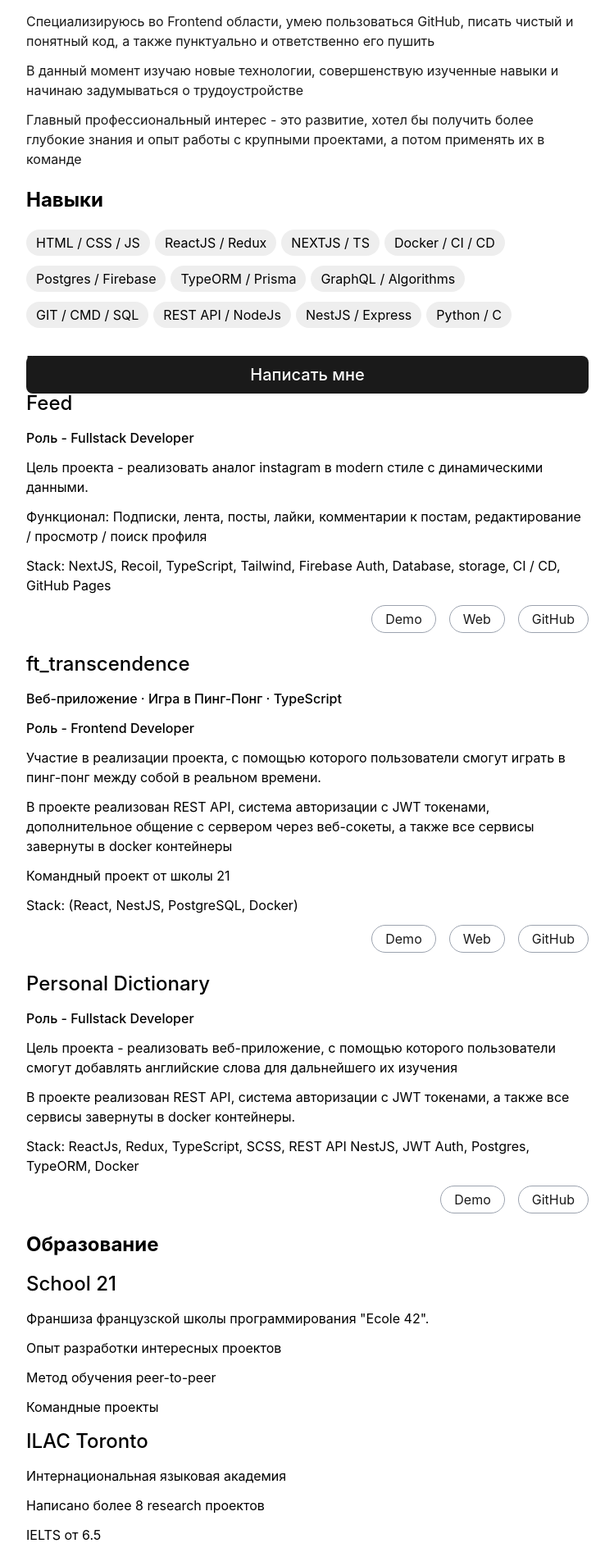
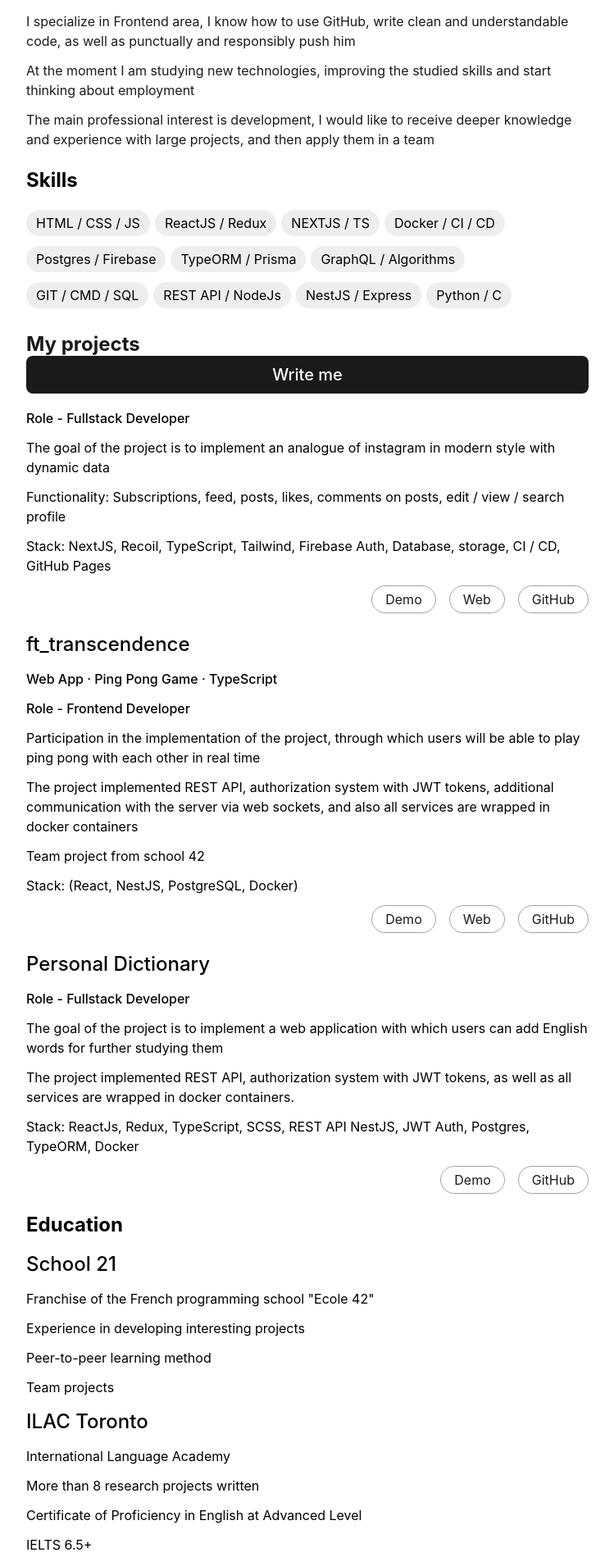
Before and after one commit to credo7/resume, a Next.js app: page / in a window 1280 px wide. Shown: the part 304-2203 px from the top of the page at 82% size, without its empty margins (265-1014 px from the left). Built offline with nearby package versions, Linux system fonts and the light colour scheme.

Commit message:
i18n added

```diff
--- /dev/null
+++ b/locales/en.js
@@ -0,0 +1,49 @@
+export default {
+  name: "Vitaly Akhmetzianov",
+  desc1: `I specialize in Frontend area, I know how to use GitHub,
+    write clean and understandable code, as well as punctually and responsibly
+    push him`,
+  desc2: `At the moment I am studying new technologies, improving the studied
+  skills and start thinking about employment`,
+  desc3: `The main professional interest is development, I would like to receive
+  deeper knowledge and experience with large projects, and then
+  apply them in a team`,
+  skillsField: "Skills",
+  projectsField: "My projects",
+  firstProjectName: "Feed",
+  firstProjectRole: "Role - Fullstack Developer",
+  firstProjectDesc1: `The goal of the project is to implement an analogue of instagram in modern style with
+  dynamic data`,
+  firstProjectDesc2: `Functionality: Subscriptions, feed, posts, likes, comments on posts,
+  edit / view / search profile`,
+  secondProjectName: "ft_transcendence",
+  secondProjectTags: "Web App · Ping Pong Game · TypeScript",
+  secondProjectRole: "Role - Frontend Developer",
+  secondProjectDesc1: `Participation in the implementation of the project, through which users
+  will be able to play ping pong with each other in real time`,
+  secondProjectDesc2: `The project implemented REST API, authorization system with JWT
+  tokens, additional communication with the server via web sockets, and
+  also all services are wrapped in docker containers`,
+  secondProjectDesc3: `Team project from school 42`,
+  thirdProjectName: "Personal Dictionary",
+  thirdProjectRole: "Role - Fullstack Developer",
+  thirdProjectDesc1: `The goal of the project is to implement a web application with which
+  users can add English words for further
+  studying them`,
+  thirdProjectDesc2: `The project implemented REST API, authorization system with JWT
+  tokens, as well as all services are wrapped in docker containers.`,
+  educationField: "Education",
+  schoolDesc1: 'Franchise of the French programming school "Ecole 42"',
+  schoolDesc2: "Experience in developing interesting projects",
+  schoolDesc3: "Peer-to-peer learning method",
+  schoolDesc4: "Team projects",
+  ilacDesc1: "International Language Academy",
+  ilacDesc2: "More than 8 research projects written",
+  ilacDesc3: `Certificate of Proficiency in English at Advanced Level`,
+  ilacDesc4: `IELTS 6.5+`,
+  ilacDesc5: `Pathway 3.3`,
+  kfuField: "KFU",
+  kfuDirection: "Business-IT direction",
+  kfuCourse: "Finishing 3rd year",
+  writeMe: "Write me",
+};
--- /dev/null
+++ b/locales/ru.js
@@ -0,0 +1,50 @@
+export default {
+  name: "Виталий Ахметзянов",
+  desc1: `Cпециализируюсь во Frontend области, умею пользоваться GitHub,
+    писать чистый и понятный код, а также пунктуально и ответственно
+    его пушить`,
+  desc2: `В данный момент изучаю новые технологии, совершенствую изученные
+    навыки и начинаю задумываться о трудоустройстве`,
+  desc3: `Главный профессиональный интерес - это развитие, хотел бы получить
+    более глубокие знания и опыт работы с крупными проектами, а потом
+    применять их в команде`,
+  skillsField: "Навыки",
+  projectsField: "Мои проекты",
+  firstProjectName: "Feed",
+  firstProjectRole: "Роль - Fullstack Developer",
+  firstProjectDesc1: `Цель проекта - реализовать аналог instagram в modern стиле c
+  динамическими данными.`,
+  firstProjectDesc2: `Функционал: Подписки, лента, посты, лайки, комментарии к постам,
+  редактирование / просмотр / поиск профиля`,
+  secondProjectName: "ft_transcendence",
+  secondProjectTags: "Веб-приложение · Игра в Пинг-Понг · TypeScript",
+  secondProjectRole: "Роль - Frontend Developer",
+  secondProjectDesc1: `Участие в реализации проекта, с помощью которого пользователи
+  смогут играть в пинг-понг между собой в реальном времени`,
+  secondProjectDesc2: `В проекте реализован REST API, система авторизации с JWT
+  токенами, дополнительное общение с сервером через веб-сокеты, а
+  также все сервисы завернуты в docker контейнеры`,
+  secondProjectDesc3: `Командный проект от школы 21`,
+  thirdProjectName: "Personal Dictionary",
+  thirdProjectRole: "Роль - Fullstack Developer",
+  thirdProjectDesc1: `Цель проекта - реализовать веб-приложение, с помощью которого
+  пользователи cмогут добавлять английские слова для дальнейшего
+  их изучения`,
+  thirdProjectDesc2: `В проекте реализован REST API, система авторизации с JWT
+  токенами, а также все сервисы завернуты в docker контейнеры`,
+  educationField: "Образование",
+  schoolDesc1: 'Франшиза французской школы программирования "Ecole 42".',
+  schoolDesc2: "Опыт разработки интересных проектов",
+  schoolDesc3: "Метод обучения peer-to-peer",
+  schoolDesc4: "Командные проекты",
+  ilacDesc1: "Интернациональная языковая академия",
+  ilacDesc2: "Написано более 8 research проектов",
+  ilacDesc3: `Сертификат о степени знания англйиского языка на Advanced
+  уровень`,
+  ilacDesc4: `IELTS от 6.5`,
+  ilacDesc5: `Pathway 3.3`,
+  kfuField: "КФУ",
+  kfuDirection: "Направление Business-IT",
+  kfuCourse: "Заканчиваю 3 курс",
+  writeMe: "Написать мне",
+};
--- a/pages/index.tsx
+++ b/pages/index.tsx
@@ -1,5 +1,9 @@
 import type { NextPage } from "next";
 import Head from "next/head";
+import { useRouter } from "next/router";
+
+import en from "../locales/en";
+import ru from "../locales/ru";
 
 const skills = [
   "HTML / CSS / JS",
@@ -16,6 +20,10 @@ const skills = [
 ];
 
 const Home: NextPage = () => {
+  const router = useRouter();
+  const { locale } = router;
+  const t = locale === "ru" ? ru : en;
+
   return (
     <div className="px-[24px]">
       <Head>
@@ -32,7 +40,7 @@ const Home: NextPage = () => {
           />
           <div className="flex flex-row space-x-4 mt-[20px] mb-[12px]">
             <h2 className="text-[24px] font-[700] text-[rgb(26,26,26)]">
-              Виталий Ахметзянов
+              {t.name}
             </h2>
             <a href="https://t.me/swagv">
               <img
@@ -48,22 +56,11 @@ const Home: NextPage = () => {
             </a>
           </div>
           <div className="flex flex-col space-y-3 text-[rgb(26,26,26)]">
-            <span className="inline-block">
-              Cпециализируюсь во Frontend области, умею пользоваться GitHub,
-              писать чистый и понятный код, а также пунктуально и ответственно
-              его пушить
-            </span>
-            <span className="inline-block">
-              В данный момент изучаю новые технологии, совершенствую изученные
-              навыки и начинаю задумываться о трудоустройстве
-            </span>
-            <span className="inline-block">
-              Главный профессиональный интерес - это развитие, хотел бы получить
-              более глубокие знания и опыт работы с крупными проектами, а потом
-              применять их в команде
-            </span>
+            <span className="inline-block">{t.desc1}</span>
+            <span className="inline-block">{t.desc2}</span>
+            <span className="inline-block">{t.desc3}</span>
           </div>
-          <h2 className="mt-[20px] font-[700] text-[24px]">Навыки</h2>
+          <h2 className="mt-[20px] font-[700] text-[24px]">{t.skillsField}</h2>
           <div className="mt-[12px]">
             {skills.map((skill, index) => {
               return (
@@ -77,22 +74,16 @@ const Home: NextPage = () => {
             })}
           </div>
           <h2 className="mt-[20px] mb-[12px] text-[24px] font-[700] text-[rgb(26,26,26)]">
-            Мои проекты
+            {t.projectsField}
           </h2>
           <div className="flex flex-col space-y-3 mb-[20px]">
             <p className="font-[500] text-[24px] my-auto mr-auto min-w-[160px] text-left">
-              Feed
+              {t.firstProjectName}
             </p>
             <div className="flex flex-col space-y-3">
-              <p className="font-[500]">Роль - Fullstack Developer</p>
-              <span>
-                Цель проекта - реализовать аналог instagram в modern стиле c
-                динамическими данными.
-              </span>
-              <span>
-                Функционал: Подписки, лента, посты, лайки, комментарии к постам,
-                редактирование / просмотр / поиск профиля
-              </span>
+              <p className="font-[500]">{t.firstProjectRole}</p>
+              <span>{t.firstProjectDesc1}</span>
+              <span>{t.firstProjectDesc2}</span>
               <span>
                 Stack: NextJS, Recoil, TypeScript, Tailwind, Firebase Auth,
                 Database, storage, CI / CD, GitHub Pages
@@ -123,21 +114,12 @@ const Home: NextPage = () => {
             <p className="font-[500] text-[24px] my-auto mr-auto min-w-[160px] text-left">
               ft_transcendence
             </p>
-            <p className="font-[500]">
-              Веб-приложение · Игра в Пинг-Понг · TypeScript
-            </p>
-            <p className="font-[500]">Роль - Frontend Developer</p>
+            <p className="font-[500]">{t.secondProjectTags}</p>
+            <p className="font-[500]">{t.secondProjectRole}</p>
             <div className="flex flex-col space-y-3">
-              <span>
-                Участие в реализации проекта, с помощью которого пользователи
-                смогут играть в пинг-понг между собой в реальном времени.
-              </span>
-              <span>
-                В проекте реализован REST API, система авторизации с JWT
-                токенами, дополнительное общение с сервером через веб-сокеты, а
-                также все сервисы завернуты в docker контейнеры
-              </span>
-              <span>Командный проект от школы 21</span>
+              <span>{t.secondProjectDesc1}</span>
+              <span>{t.secondProjectDesc2}</span>
+              <span>{t.secondProjectDesc3}</span>
               <span>Stack: (React, NestJS, PostgreSQL, Docker)</span>
             </div>
             <div className="flex flex-row sm:ml-auto space-x-4">
@@ -165,17 +147,10 @@ const Home: NextPage = () => {
             <p className="font-[500] text-[24px] my-auto mr-auto min-w-[160px] text-left">
               Personal Dictionary
             </p>
-            <p className="font-[500]">Роль - Fullstack Developer</p>
+            <p className="font-[500]">{t.thirdProjectRole}</p>
             <div className="flex flex-col space-y-3">
-              <span>
-                Цель проекта - реализовать веб-приложение, с помощью которого
-                пользователи cмогут добавлять английские слова для дальнейшего
-                их изучения
-              </span>
-              <span>
-                В проекте реализован REST API, система авторизации с JWT
-                токенами, а также все сервисы завернуты в docker контейнеры.
-              </span>
+              <span>{t.thirdProjectDesc1}</span>
+              <span>{t.thirdProjectDesc2}</span>
               <span>
                 Stack: ReactJs, Redux, TypeScript, SCSS, REST API NestJS, JWT
                 Auth, Postgres, TypeORM, Docker
@@ -197,42 +172,31 @@ const Home: NextPage = () => {
             </div>
           </div>
           <div className="mt-[20px] space-y-3">
-            <h2 className="font-[700] text-[24px]">Образование</h2>
+            <h2 className="font-[700] text-[24px]">{t.educationField}</h2>
             <div className="font-[500] text-[24px]">School 21</div>
             <div className="flex flex-col space-y-3">
-              <span className="inline-block">
-                Франшиза французской школы программирования "Ecole 42".
-              </span>
-              <span className="inline-block">
-                Опыт разработки интересных проектов
-              </span>
-              <span className="inline-block">Метод обучения peer-to-peer</span>
-              <span className="inline-block">Командные проекты</span>
+              <span className="inline-block">{t.schoolDesc1}</span>
+              <span className="inline-block">{t.schoolDesc2}</span>
+              <span className="inline-block">{t.schoolDesc3}</span>
+              <span className="inline-block">{t.schoolDesc4}</span>
             </div>
             <div className="font-[500] text-[24px]">ILAC Toronto</div>
             <div className="flex flex-col space-y-3">
-              <span className="inline-block">
-                Интернациональная языковая академия
-              </span>
-              <span className="inline-block">
-                Написано более 8 research проектов
-              </span>
-              <span className="inline-block">IELTS от 6.5</span>
-              <span className="inline-block">
-                Сертификат о степени знания англйиского языка на Advanced
-                уровень
-              </span>
-              <span className="inline-block">Pathway 3.3</span>
+              <span className="inline-block">{t.ilacDesc1}</span>
+              <span className="inline-block">{t.ilacDesc2}</span>
+              <span className="inline-block">{t.ilacDesc3}</span>
+              <span className="inline-block">{t.ilacDesc4}</span>
+              <span className="inline-block">{t.ilacDesc5}</span>
             </div>
-            <div className="font-[500] text-[24px]">КФУ</div>
+            <div className="font-[500] text-[24px]">{t.kfuField}</div>
             <div className="flex flex-col space-y-3">
-              <span>Направление Business-IT</span>
-              <span>Заканчиваю 3 курс</span>
+              <span>{t.kfuDirection}</span>
+              <span>{t.kfuCourse}</span>
             </div>
           </div>
           <a className="w-full" href="https://t.me/swagv">
             <div className="fixed bottom-4 w-[min(90vw,686px)] bg-[rgb(26,26,26)] text-white text-center font-[500] py-2 rounded-[8px] text-[20px]">
-              Написать мне
+              {t.writeMe}
             </div>
           </a>
         </div>
```
